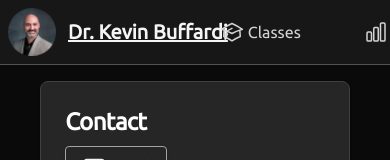
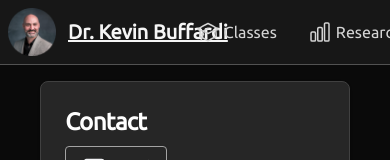
Before and after one commit to kbuffardi/kbuffardi.github.io, a Next.js app: page / in a window 390 px wide. Shown: the top 160 px of the page. Built offline with nearby package versions, Linux system fonts and the light colour scheme.

Commit message:
Decrease spacing in header for mobile

```diff
--- a/src/app/header.tsx
+++ b/src/app/header.tsx
@@ -9,7 +9,7 @@ export function Header() {
     <>
     <nav className="flex bg-neutral-900 fixed w-full top-0 left-0 border-b border-neutral-600">
       <div className="max-w-screen-xl flex flex-row items-center p-2">
-        <a href="/" className="flex items-center pr-8 {router.pathname == '/' ? 'active' : 'font-bold underline'}">
+        <a href="/" className="flex items-center pr-2 {router.pathname == '/' ? 'active' : 'font-bold underline'}">
           <img src="/icon.png" className="h-12 w-12 mr-3" alt="Kevin Buffardi Logo" />
           <span className={pathname == '/' ? "self-center text-xl font-semibold whitespace-nowrap text-neutral-100 underline" : "self-center text-xl font-semibold whitespace-nowrap text-neutral-300 hover:text-neutral-50"}>
             Dr. Kevin Buffardi
@@ -17,16 +17,15 @@ export function Header() {
         </a>
       </div>
       <div className="flex flex-row">
-        <ul className="flex font-medium p-0 whitespace-nowrap rounded-lg space-x-12 mt-0">
+        <ul className="flex font-medium p-0 whitespace-nowrap rounded-lg space-x-4 mt-0">
           <li className="flex flex-auto place-items-center w-24 border-0">
-            <a href="/classes"
-               className={pathname == '/classes/' ? 'flex flex-nowrap text-neutral-100 rounded border-0 underline' : "flex flex-nowrap text-neutral-300 rounded border-0 hover:text-neutral-50"}>
-              <AcademicCapIcon className='h-6 w-6 mr-1'/>Classes
+            <a href="/classes" className={pathname == '/classes/' ? 'flex flex-nowrap text-neutral-100 rounded border-0 underline' : "flex flex-nowrap text-neutral-300 rounded border-0 hover:text-neutral-50"}>
+              <AcademicCapIcon className='h-6 w-6 mr-1'/><span className="min-w-0">Classes</span>
             </a>
           </li>
           <li className="flex flex-auto place-items-center w-24 border-0">
             <a href="/research" className={pathname == '/research/' ? 'flex flex-nowrap text-neutral-100 rounded border-0 underline' : "flex flex-nowrap text-neutral-300 rounded border-0 hover:text-neutral-50"}>
-              <ChartBarIcon className='h-6 w-6 mr-1' />Research
+              <ChartBarIcon className='h-6 w-6 mr-1' /><span className="min-w-0">Research</span>
             </a>
           </li>
         </ul>
```
